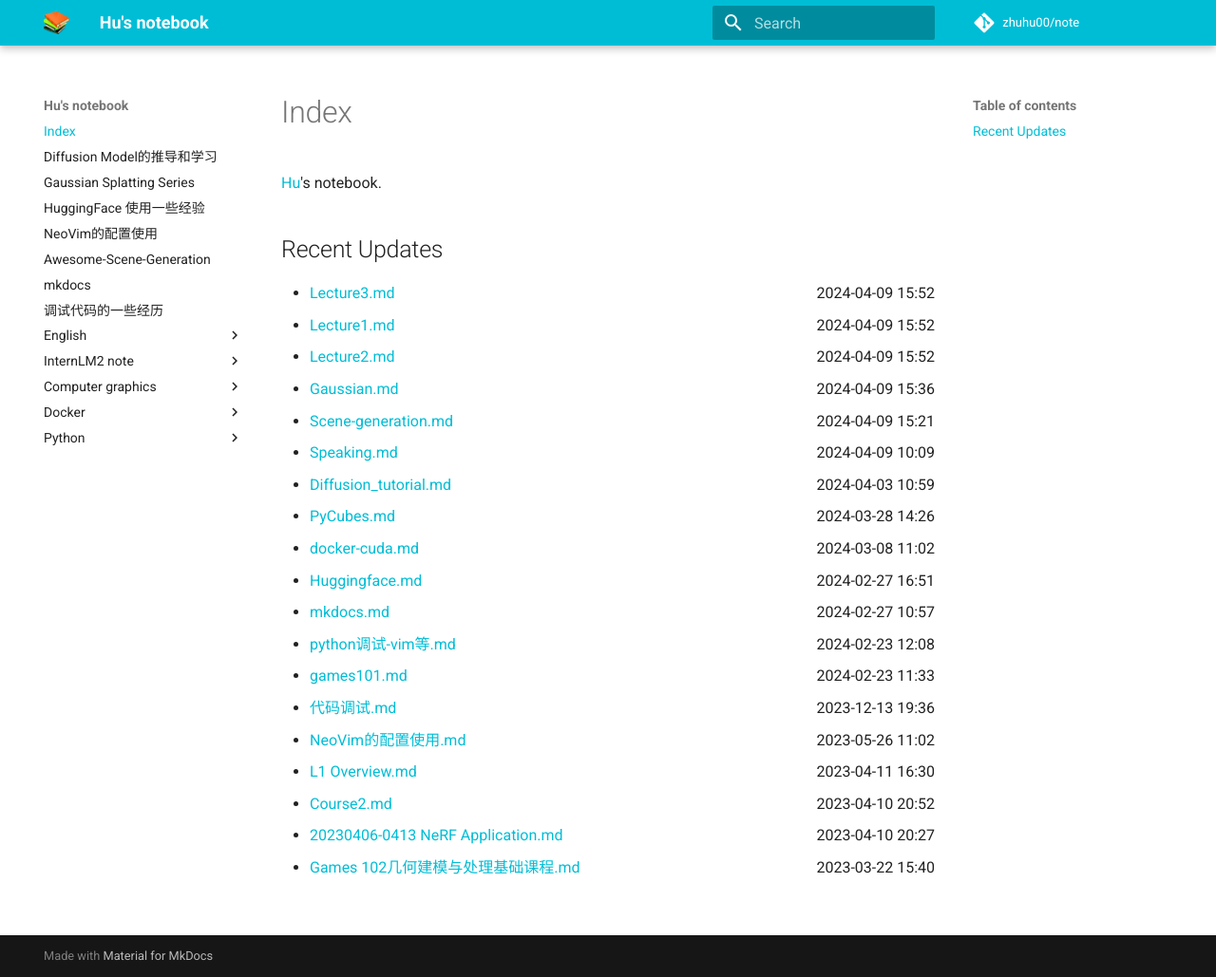
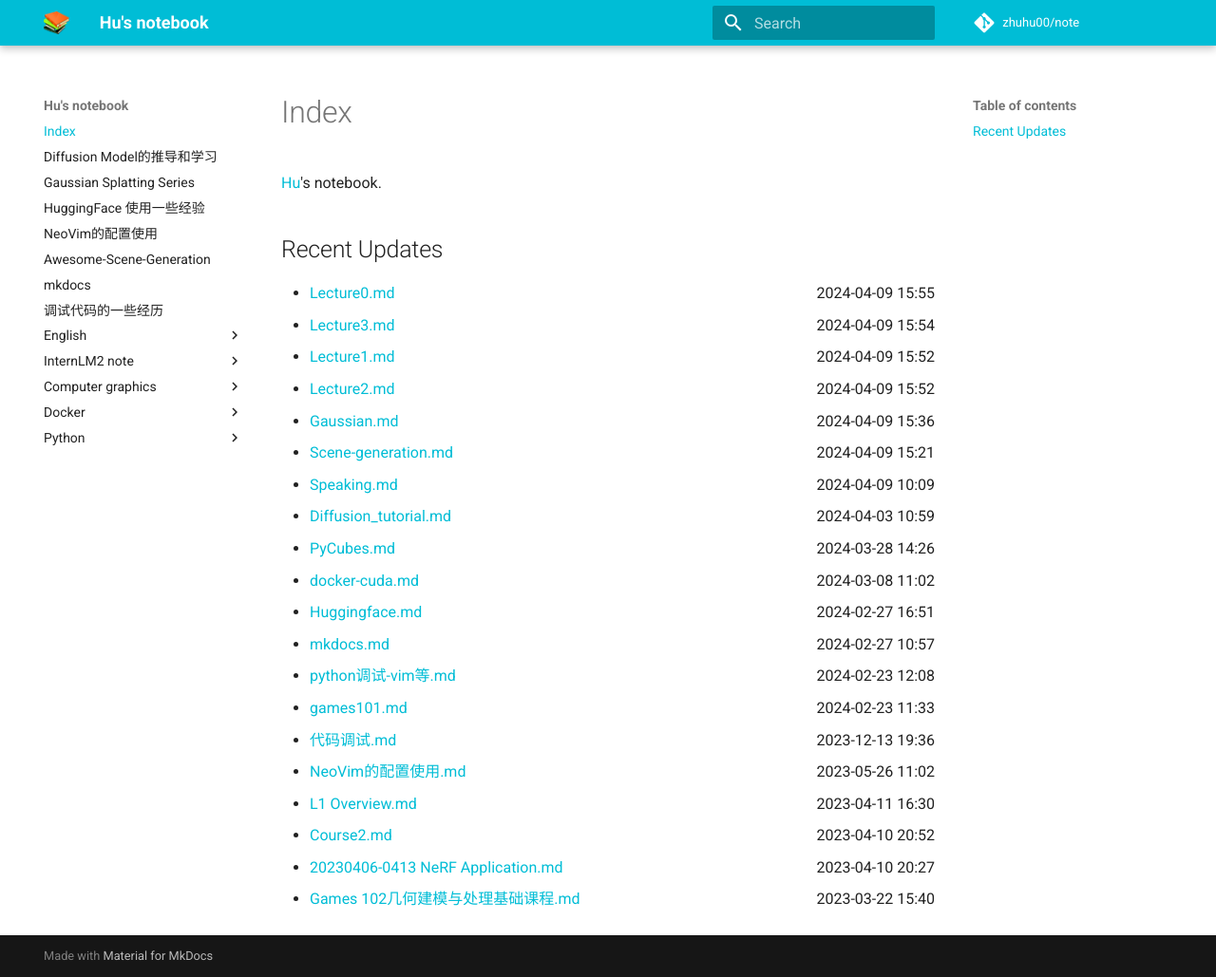
Before and after one commit to zhuhu00/note, an MkDocs documentation site: the page built from docs/index.md, in a window 1280 px wide and 1029 px high. Shown: the whole window at 95% size. Built offline with MkDocs 1.6.1 and Material for MkDocs 9.7.7, drawn with Linux system fonts in a browser that asks for light colours; comment, search, counter and statistics services are not loaded.

Commit message:
update recent

```diff
--- a/docs/index.md
+++ b/docs/index.md
@@ -4,7 +4,8 @@
 [Hu](https://zhuhu00.top/)'s notebook.
 
 ## Recent Updates
-- [Lecture3.md](InternLM2-note/Lecture3/) <span style="float: right;">2024-04-09 15:52</span>
+- [Lecture0.md](InternLM2-note/Lecture0/) <span style="float: right;">2024-04-09 15:55</span>
+- [Lecture3.md](InternLM2-note/Lecture3/) <span style="float: right;">2024-04-09 15:54</span>
 - [Lecture1.md](InternLM2-note/Lecture1/) <span style="float: right;">2024-04-09 15:52</span>
 - [Lecture2.md](InternLM2-note/Lecture2/) <span style="float: right;">2024-04-09 15:52</span>
 - [Gaussian.md](Gaussian/) <span style="float: right;">2024-04-09 15:36</span>
```
